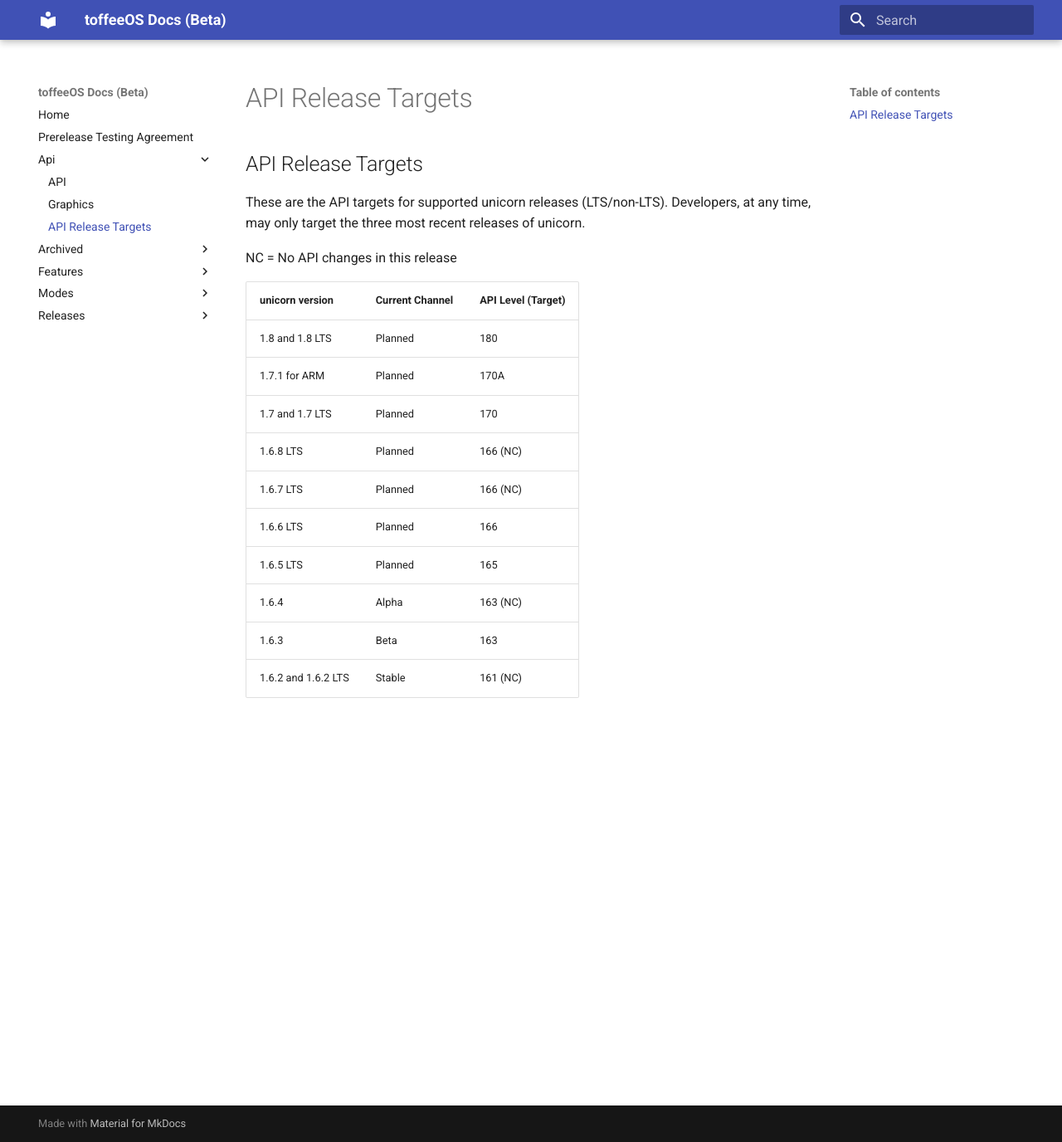
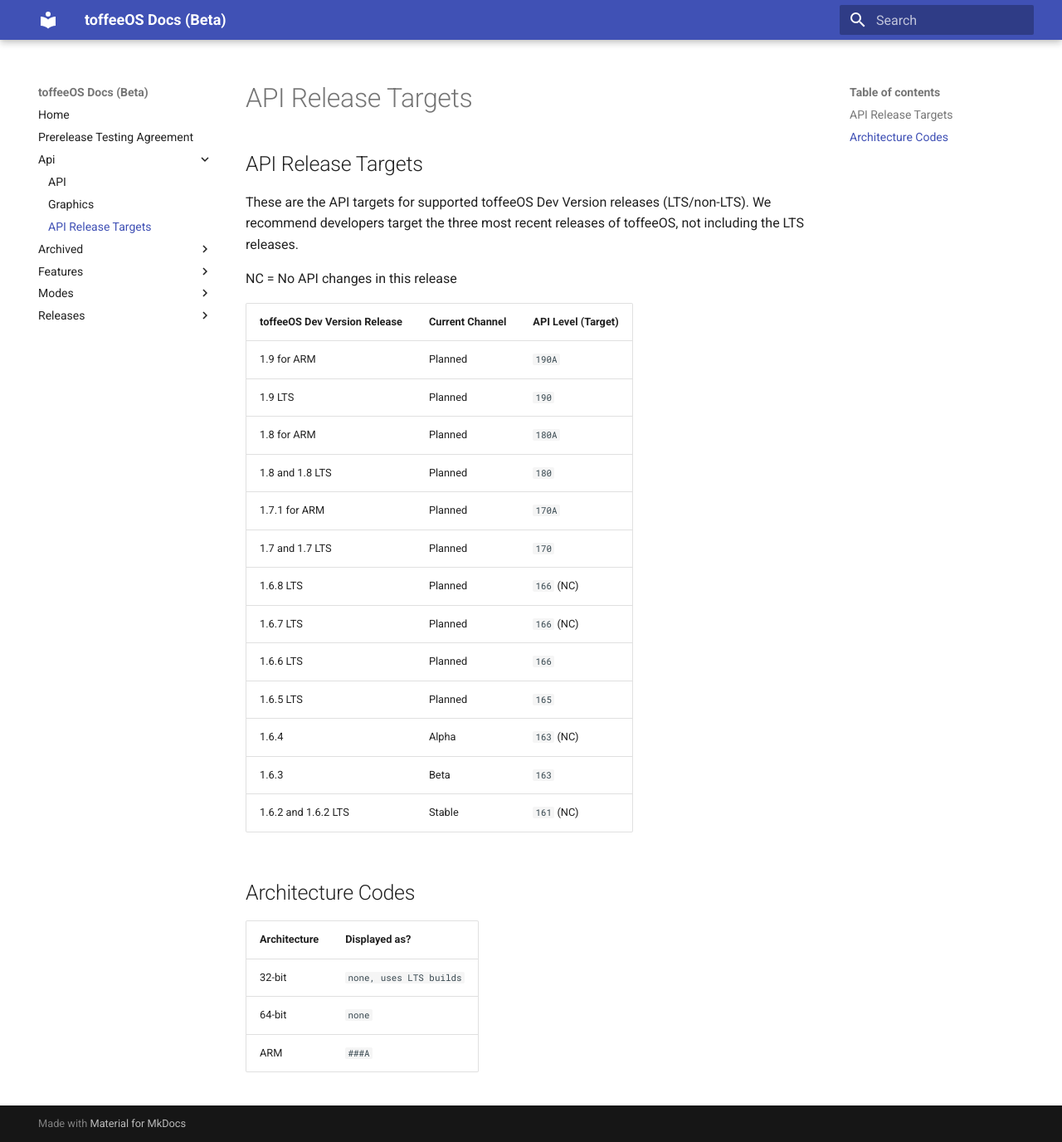
Before and after one commit to Wallymer/toffeeOSdocs, an MkDocs documentation site: the page built from docs/api/release-targets.md, in a window 1280 px wide and 1376 px high. Shown: the whole window at 83% size. Built offline with MkDocs 1.6.1 and Material for MkDocs 9.7.7, drawn with Linux system fonts in a browser that asks for light colours.

Commit message:
RELEASE-TARGETS: add archs, -codenames, update chart
* also add fancy text

Reviewed-by: Owen Archambault <archam@wallymer.com>
Reviewed-by: Chuck Watson <cwatson@wallymer.com>
Signed-off-by: Charles Boulder <chrlsb@wallymer.com>
Signed-off-by: Slade Watkins <slade@sladewatkins.com>

```diff
--- a/docs/api/release-targets.md
+++ b/docs/api/release-targets.md
@@ -2,19 +2,29 @@
 title: API Release Targets
 ---
 ## API Release Targets
-These are the API targets for supported unicorn releases (LTS/non-LTS). Developers, at any time, may only target the three most recent releases of unicorn.
+These are the API targets for supported toffeeOS Dev Version releases (LTS/non-LTS). We recommend developers target the three most recent releases of toffeeOS, not including the LTS releases.
 
 NC = No API changes in this release
 
-| unicorn version | Current Channel | API Level (Target) |
+| toffeeOS Dev Version Release | Current Channel | API Level (Target) |
 |-----------------|-----------------|--------------------|
-| 1.8 and 1.8 LTS | Planned | 180 |
-| 1.7.1 for ARM | Planned | 170A |
-| 1.7 and 1.7 LTS | Planned | 170 |
-| 1.6.8 LTS | Planned | 166 (NC) |
-| 1.6.7 LTS | Planned | 166 (NC) |
-| 1.6.6 LTS | Planned | 166 |
-| 1.6.5 LTS | Planned | 165 |
-| 1.6.4 | Alpha | 163 (NC) |
-| 1.6.3 | Beta | 163 |
-| 1.6.2 and 1.6.2 LTS | Stable | 161 (NC) |
+| 1.9 for ARM | Planned | ``190A`` |
+| 1.9 LTS | Planned | ``190`` |
+| 1.8 for ARM | Planned | ``180A`` |
+| 1.8 and 1.8 LTS | Planned | ``180`` |
+| 1.7.1 for ARM | Planned | ``170A`` |
+| 1.7 and 1.7 LTS | Planned | ``170`` |
+| 1.6.8 LTS | Planned | ``166`` (NC) |
+| 1.6.7 LTS | Planned | ``166`` (NC) |
+| 1.6.6 LTS | Planned | ``166`` |
+| 1.6.5 LTS | Planned | ``165`` |
+| 1.6.4 | Alpha | ``163`` (NC) |
+| 1.6.3 | Beta | ``163`` |
+| 1.6.2 and 1.6.2 LTS | Stable | ``161`` (NC) |
+
+## Architecture Codes
+| Architecture | Displayed as? |
+|-----------------|-----------------|
+| 32-bit | ``none, uses LTS builds`` |
+| 64-bit | ``none`` |
+| ARM | ``###A`` |
```
